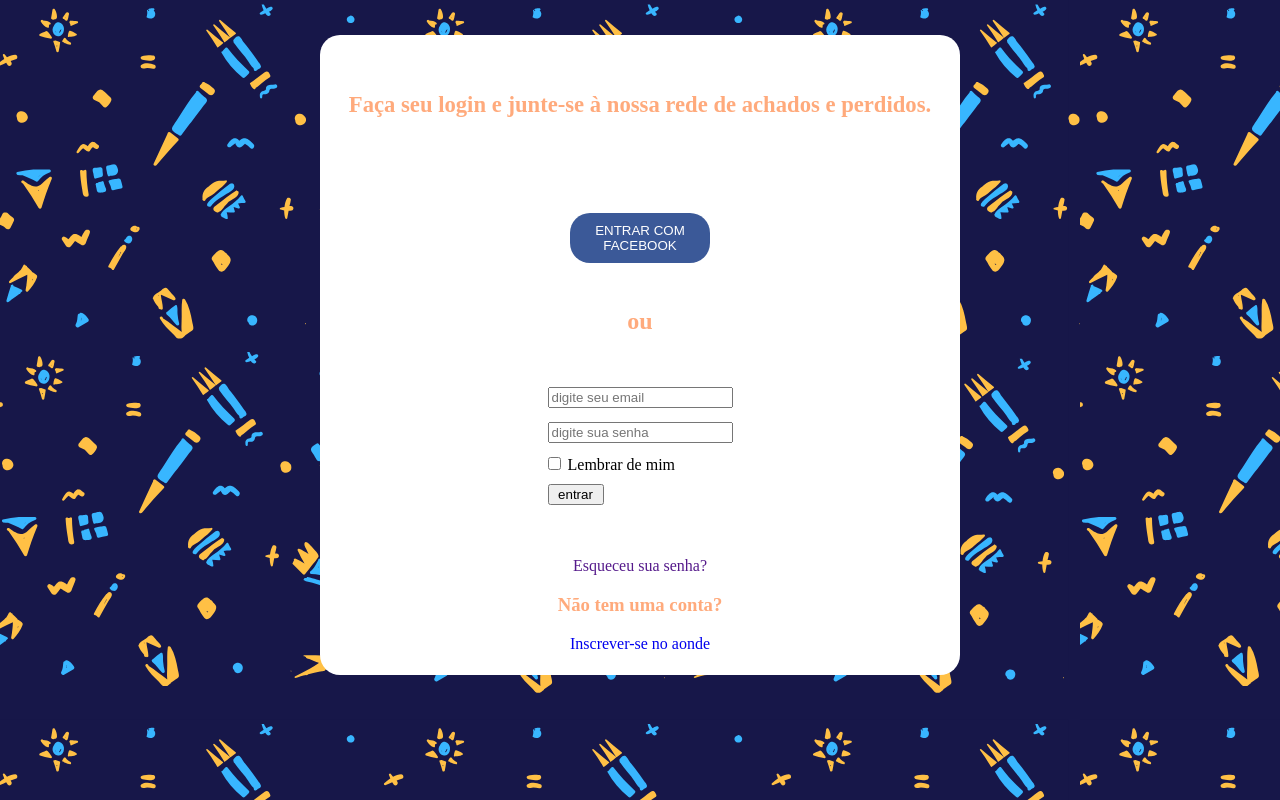
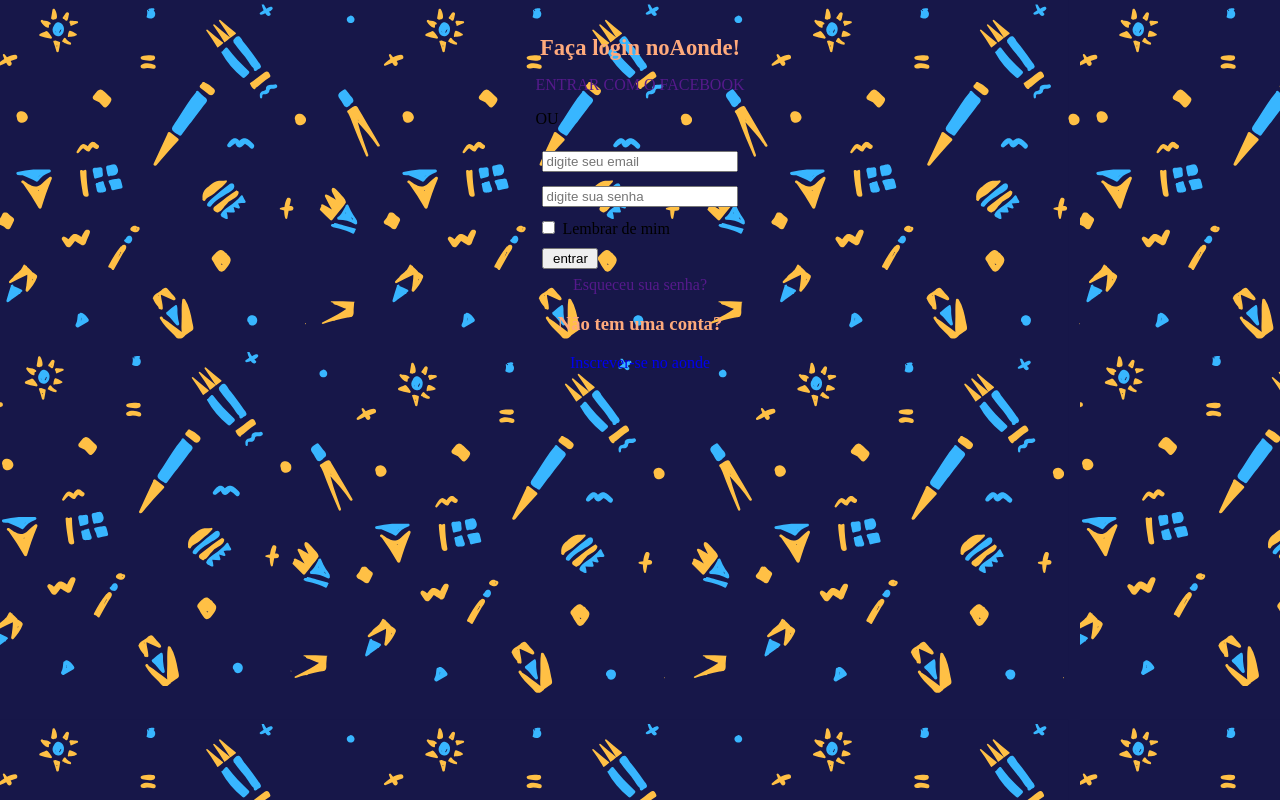
Before and after one commit to muriloignaccio/Aonde, a Django app: page /login in a window 1280 px wide. Run offline with Django 3.2, Linux system fonts and the light colour scheme; some web fonts are replaced.

Commit message:
Mudando estrutura da página de login

```diff
--- a/website/templates/login.html
+++ b/website/templates/login.html
@@ -1,26 +1,16 @@
 {% extends 'base.html' %}
 {% load static %}
 
-{% block css %}
-href="{% static 'css/login.css' %}"
-{% endblock %}
+{% block css %} href="{% static 'css/login.css' %}" {% endblock %}
 
 {% block content %}
 
-<!-- <nav>
-    <a href="#">Quarta</a>
-    <a href="#">feira</a>
-    <!-- <div class="img-nav">
-        <img src="../static/images/icone-livro-7.png" alt="icone qualquer">
-    </div>
-</nav> -->
-
-<div class="login">
-    <h1>Faça seu login e junte-se à nossa rede de achados e perdidos.</h1>
-    <button class='facebook'>
-    <a href="">ENTRAR COM FACEBOOK</a>
-    </button>
-    <h2>ou</h2>
+<div>
+    <h1>Faça login no <span>Aonde!</span></h1>
+    <header>
+        <a href="" class="btnFacebook">ENTRAR COM O FACEBOOK</a>
+    </header>
+    <P>OU</P>
     {{msg}}
     <form action="/login" method="POST">
     {% csrf_token %}
```
